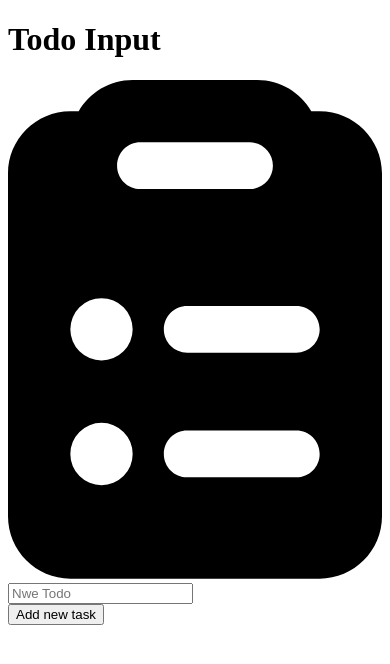
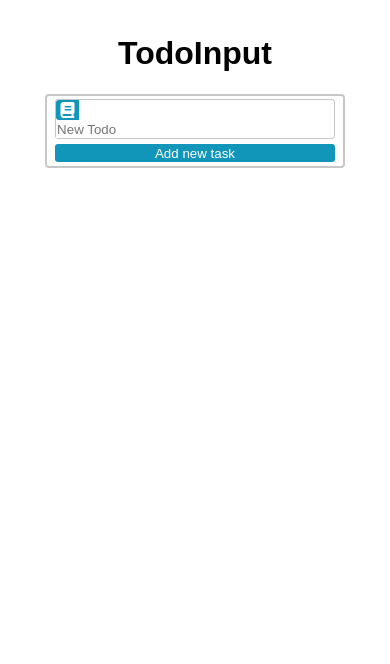
Before and after one commit to Yasmeen-Abu-Arrah/To-Do-List, a plain HTML site: page index.html in a window 390 px wide. Drawn offline with Linux system fonts and the light colour scheme.

Commit message:
Update "add_task" section & add responsive css styling for it.

```diff
--- a/css/style.css
+++ b/css/style.css
@@ -0,0 +1,47 @@
+body {
+    padding-top: 1.5%;
+    h1 {
+        font-family: Arial, Helvetica, sans-serif;
+        text-align: center;
+    }
+    .add_tasks {
+        align-items: center;
+        border: 2px solid #55545453;
+        border-radius: 4px;
+        margin: 2% 10%;
+        padding: 1% 2%;
+
+        .add_bar {
+            font-size: 1em;
+            border: 1.5px solid #55545453;
+            border-radius: 3px;
+            margin-bottom: 1.5%;
+
+            .add_icon {
+                color: #ffffff;
+                background-color: #1196ba;
+                padding: 0.6%;
+                border-radius: 3px;
+                border-top-right-radius: 0%;
+                border-bottom-right-radius: 0%;
+                margin-right: 0%;
+            }
+
+            #To_do_input {
+                border: none;
+                outline: none;
+                padding: 0.45%;
+                width: 95%;
+            }
+        }
+
+        button {
+            background-color: #1196ba;
+            width: 100%;
+            color: #ffffff;
+            border: none;
+            border-radius: 3px;
+            padding: 0.6%;
+        }
+    }
+}
--- a/index.html
+++ b/index.html
@@ -3,28 +3,23 @@
   <head>
     <meta charset="UTF-8" />
     <meta name="viewport" content="width=device-width, initial-scale=1.0" />
+
     <!--font awsom link-->
-
     <link
       rel="stylesheet"
       href="https://cdnjs.cloudflare.com/ajax/libs/font-awesome/7.0.1/css/all.min.css"
-
     />
 
+    <link rel="stylesheet" href="./css/style.css">
     <title>To-Do-List</title>
   </head>
   <body>
     <!--to do input-->
-    <h1>Todo Input</h1>
-    <form action="">
-      <div>
-        <svg xmlns="http://www.w3.org/2000/svg" viewBox="0 0 384 512">
-          <!--!Font Awesome Free v7.1.0 by @fontawesome - https://fontawesome.com License - https://fontawesome.com/license/free Copyright 2025 Fonticons, Inc.-->
-          <path
-            d="M311.4 32l8.6 0c35.3 0 64 28.7 64 64l0 352c0 35.3-28.7 64-64 64L64 512c-35.3 0-64-28.7-64-64L0 96C0 60.7 28.7 32 64 32l8.6 0C83.6 12.9 104.3 0 128 0L256 0c23.7 0 44.4 12.9 55.4 32zM248 112c13.3 0 24-10.7 24-24s-10.7-24-24-24L136 64c-13.3 0-24 10.7-24 24s10.7 24 24 24l112 0zM128 256a32 32 0 1 0 -64 0 32 32 0 1 0 64 0zm32 0c0 13.3 10.7 24 24 24l112 0c13.3 0 24-10.7 24-24s-10.7-24-24-24l-112 0c-13.3 0-24 10.7-24 24zm0 128c0 13.3 10.7 24 24 24l112 0c13.3 0 24-10.7 24-24s-10.7-24-24-24l-112 0c-13.3 0-24 10.7-24 24zM96 416a32 32 0 1 0 0-64 32 32 0 1 0 0 64z "
-          />
-        </svg>
-        <input type="text" id="TOdo input" placeholder="Nwe Todo" />
+    <h1>TodoInput</h1>
+    <form action="" class="add_tasks">
+      <div class="add_bar">
+        <i class="fa-solid fa-book add_icon"></i>
+        <input class="new_task" type="text" id="To_do_input" placeholder="New Todo" />
       </div>
       <div>
         <button type="submit">Add new task</button>
```
